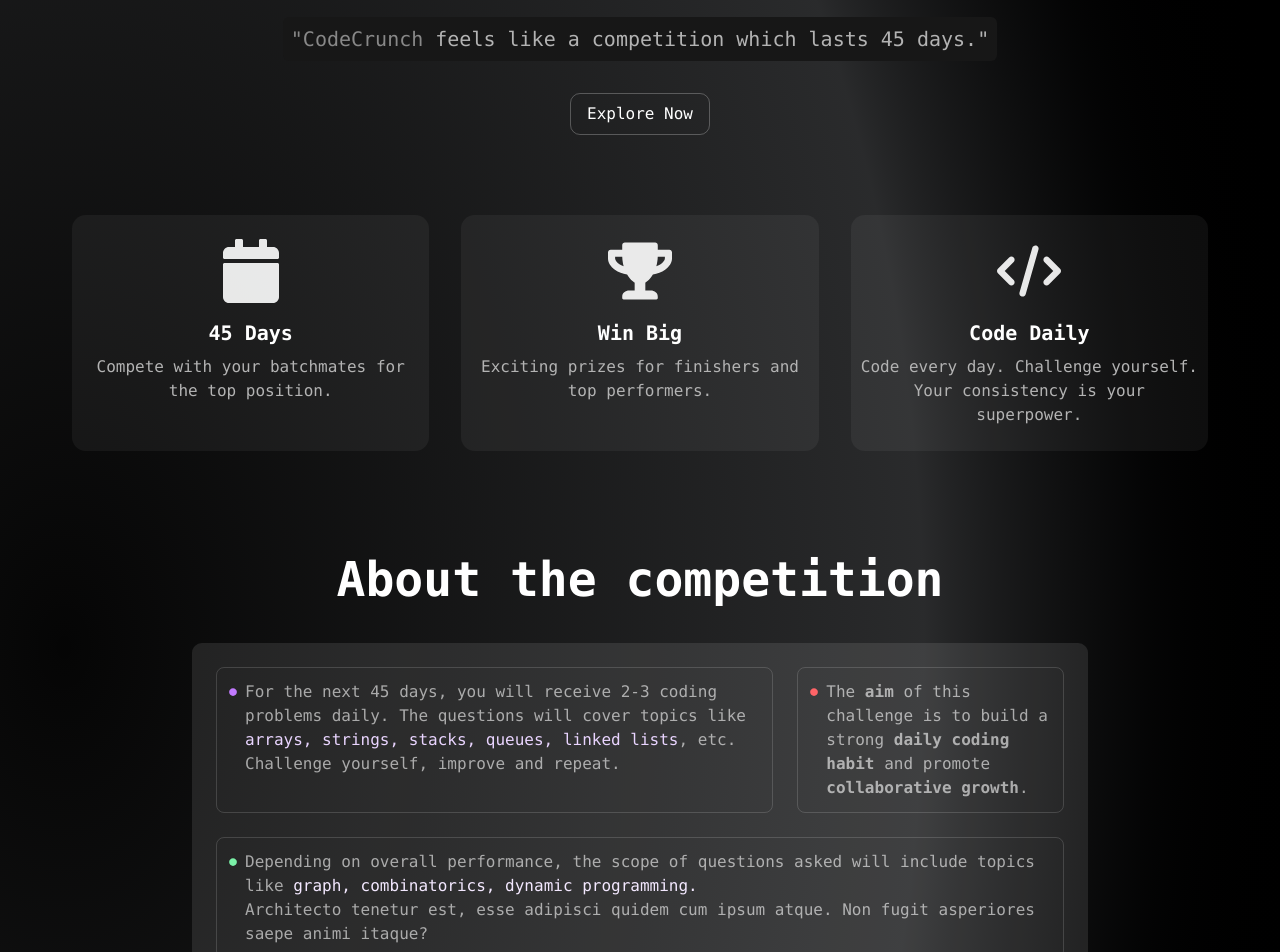
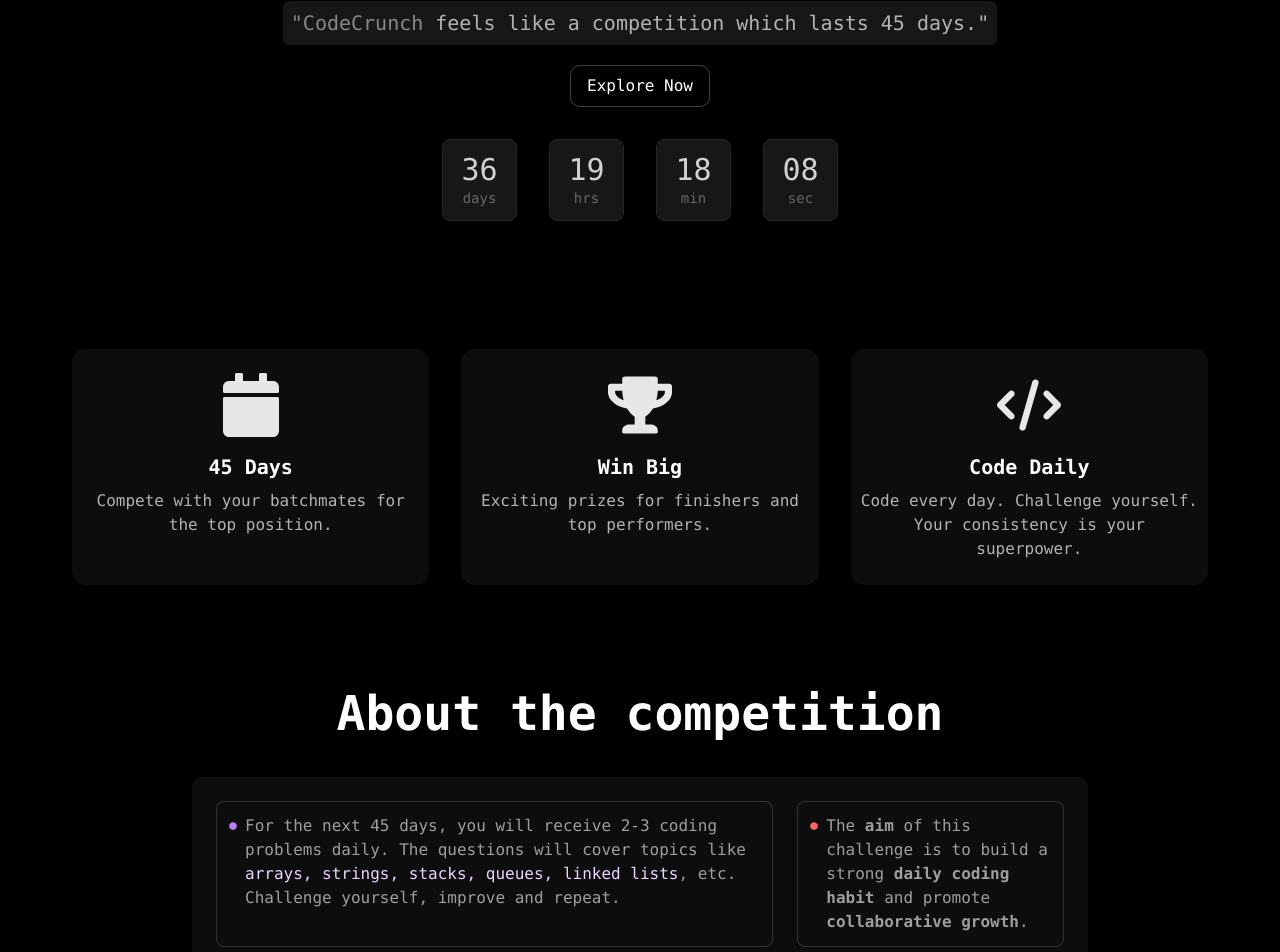
Before and after one commit to VinayyOjha/CodeCrunch, a React (Vite) app in the folder client/: page / in a window 1280 px wide. Shown: the part 369-1321 px from the top of the page. Built offline with nearby package versions, Linux system fonts and the light colour scheme.

Commit message:
added timer

```diff
--- a/client/src/Pages/landing/Hero.tsx
+++ b/client/src/Pages/landing/Hero.tsx
@@ -1,6 +1,6 @@
 import { FaCalendar, FaTrophy } from "react-icons/fa";
 import { FaCode } from "react-icons/fa6";
-import { easeInOut, motion } from "motion/react";
+import { easeInOut, hover, motion } from "motion/react";
 import { FaUserGroup } from "react-icons/fa6";
 import { IoCheckmarkDoneOutline } from "react-icons/io5";
 import { useNavigate } from "react-router-dom";
@@ -8,19 +8,21 @@ import { useState } from "react";
 import { FaCircle } from "react-icons/fa";
 import AnimatedSection from "../../components/animations/ComponentAnimation";
 import BlurText from "../../blocks/TextAnimations/BlurText/BlurText";
+import TimerHero from "@/components/utilities/TimerHero";
 
 const Hero = () => {
   const navigate = useNavigate();
+  const targetDate = new Date("2025-07-16T00:00:00");
   const [hoveredIndex, setHoveredIndex] = useState<number | null>(null);
   return (
-    <section className="p-3 mt-6">
-      <div className="mb-10 container max-w-6xl mx-auto">
+    <section className="p-3 mt-2">
+      <div className="mb-12 container max-w-6xl mx-auto">
         {/* Headings and catchy title */}
         <div className="p-2 flex flex-col justify-center items-center  ">
           <motion.p
             className="p-2 hidden md:block font-mono text-md text-center text-white/60"
-            initial={{ opacity: 0, x: 20 }}
-            animate={{ opacity: 1, x: 0 }}
+            initial={{ opacity: 0 }}
+            animate={{ opacity: 1 }}
             transition={{ ease: "easeInOut", duration: 1, delay: 0.2 }}
           >
             What you fear is often just a barrier in your mind. Start typing.
@@ -54,7 +56,7 @@ const Hero = () => {
             </motion.span>
           </motion.span>
 
-          <div className="pt-4 mb-6">
+          <div className="pt-4 mb-3">
             <div className="p-2 rounded-sm sm:bg-[#171717] font-mono text-md sm:text-xl text-center text-[#B3B3B3] ">
               <span className="text-neutral-300/60">"CodeCrunch</span> feels
               like a competition which lasts 45 days."
@@ -63,15 +65,19 @@ const Hero = () => {
         </div>
 
         {/* Explore Now Button */}
-        <div onClick={() => navigate("/login")} className="flex justify-center">
+        <div onClick={() => navigate("/login")} className="text-center">
           <motion.button
-            className="p-2 px-4 text-center rounded-lg cursor-pointer font-mono border border-white/25 hover:bg-[#333333]/70 hover:text-white/80  text-white"
+            className="p-2 px-4 text-center rounded-lg cursor-pointer font-mono
+            border border-white/25 hover:bg-[#333333]/70 hover:text-white/80  text-white"
             whileHover={{ scale: 1.04 }}
             whileTap={{ scale: 0.97 }}
           >
             Explore Now
           </motion.button>
         </div>
+
+        {/* Timer */}
+        <TimerHero targetDate={targetDate} />
 
         {/* Details about Code Crunch */}
         <AnimatedSection>
@@ -128,26 +134,38 @@ const Hero = () => {
         </AnimatedSection>
 
         {/* About the competion*/}
-        <AnimatedSection>
-          <div className="mb-20 mt-20">
+
+        <div className="mb-20 mt-20">
+          <AnimatedSection>
             <p className="mb-10 text-center text-4xl lg:text-5xl text-white font-bold font-mono">
               About the competition
             </p>
-
-            <div className="grid grid-cols-1 sm:grid-cols-6 gap-6 p-6 max-w-4xl mx-auto font-mono rounded-lg bg-white/10">
+          </AnimatedSection>
+          <AnimatedSection>
+            <div className="grid grid-cols-1 sm:grid-cols-6 gap-6 p-6 max-w-4xl mx-auto font-mono rounded-lg bg-white/5">
               {/* Card 1 */}
               <motion.div
                 onHoverStart={() => setHoveredIndex(0)}
                 onHoverEnd={() => setHoveredIndex(null)}
+                initial={{ opacity: 0 }}
                 animate={{
+                  opacity: 1,
                   scale: hoveredIndex === 0 ? 1.02 : 1,
                   filter:
                     hoveredIndex !== null && hoveredIndex !== 0
                       ? "blur(2px)"
                       : "none",
+                  backgroundColor:
+                    hoveredIndex === 0
+                      ? "rgba(255,255,255,0.05)"
+                      : "rgba(23,23,23,0.05)",
+                  borderColor:
+                    hoveredIndex === 0
+                      ? "rgb(192,132,252)" // purple-400: rgb(192,132,252)
+                      : "rgba(255,255,255,0.15)", // white/15: rgba(255,255,255,0.15)
                 }}
                 transition={{ delay: 0.2, ease: easeInOut }}
-                className="p-3 sm:col-span-4 flex items-start justify-center rounded-md border border-white/15 hover:shadow-sm shadow-violet-400"
+                className="p-3 sm:col-span-4 flex items-start justify-center rounded-md border border-white/15"
               >
                 <div className="flex justify-start items-start">
                   <FaCircle
@@ -171,16 +189,26 @@ const Hero = () => {
               <motion.div
                 onHoverStart={() => setHoveredIndex(1)}
                 onHoverEnd={() => setHoveredIndex(null)}
+                initial={{ opacity: 0 }}
                 animate={{
+                  opacity: 1,
                   scale: hoveredIndex === 1 ? 1.04 : 1,
                   filter:
                     hoveredIndex !== null && hoveredIndex !== 1
                       ? "blur(2px)"
                       : "none",
+                  backgroundColor:
+                    hoveredIndex === 1
+                      ? "rgba(255,255,255,0.05)"
+                      : "rgba(23,23,23,0.05)",
+                  borderColor:
+                    hoveredIndex === 1
+                      ? "rgb(248,113,113)" // red-400: rgb(192,132,252)
+                      : "rgba(255,255,255,0.15)", // white/15: rgba(255,255,255,0.15)
                 }}
                 transition={{ delay: 0.2, ease: easeInOut }}
                 className="p-3 sm:col-span-2 rounded-md border
-                 border-white/15 hover:shadow-sm shadow-red-400"
+                 border-white/15 "
               >
                 <div className="flex">
                   <FaCircle
@@ -200,15 +228,25 @@ const Hero = () => {
               <motion.div
                 onHoverStart={() => setHoveredIndex(2)}
                 onHoverEnd={() => setHoveredIndex(null)}
+                initial={{ opacity: 0 }}
                 animate={{
+                  opacity: 1,
                   scale: hoveredIndex === 2 ? 1.02 : 1,
                   filter:
                     hoveredIndex !== null && hoveredIndex !== 2
                       ? "blur(2px)"
                       : "none",
+                  backgroundColor:
+                    hoveredIndex === 2
+                      ? "rgba(255,255,255,0.05)"
+                      : "rgba(23,23,23,0.05)",
+                  borderColor:
+                    hoveredIndex === 2
+                      ? "rgb(187,247,208)" // green-200: rgb(187,247,208)
+                      : "rgba(255,255,255,0.15)", // white/15: rgba(255,255,255,0.15)
                 }}
                 transition={{ delay: 0.2, ease: easeInOut }}
-                className="p-3 sm:col-span-6 items-start justify-center rounded-md border border-white/15 hover:shadow-sm shadow-green-200"
+                className="p-3 sm:col-span-6 items-start justify-center rounded-md border border-white/15"
               >
                 <div className="flex">
                   <FaCircle
@@ -230,8 +268,8 @@ const Hero = () => {
                 </div>
               </motion.div>
             </div>
-          </div>
-        </AnimatedSection>
+          </AnimatedSection>
+        </div>
 
         {/* Finalists and Top Finsihers */}
         <AnimatedSection>
@@ -269,42 +307,44 @@ const Hero = () => {
                 <div className="flex gap-3 items-start ">
                   <IoCheckmarkDoneOutline className=" shrink-0 h-6 w-6 text-purple-400" />
                   <p className="text-white/60">
-                    <p className="text-white/40">Daily Problems:</p> Solve 2-3 coding problems daily for 45 days.
+                    <p className="text-white/40">Daily Problems:</p> Solve 2-3
+                    coding problems daily for 45 days.
                   </p>
                 </div>
 
                 <div className="flex gap-3 items-start ">
                   <IoCheckmarkDoneOutline className=" shrink-0 h-6 w-6 text-yellow-400" />
                   <p className="text-white/60">
-                    <p className="text-white/40">No AI assistance:</p> Solutions must be your own, without the use of large language models (LLMs) or any other AI coding tools.
+                    <p className="text-white/40">No AI assistance:</p> Solutions
+                    must be your own, without the use of large language models
+                    (LLMs) or any other AI coding tools.
                   </p>
                 </div>
-
 
                 <div className="flex gap-3 items-start ">
                   <IoCheckmarkDoneOutline className=" shrink-0 h-6 w-6 text-green-400" />
                   <p className="text-white/60">
-                    <p className="text-white/40">Honesty is Key:</p>  Be honest with yourself, and put in your best effort. No cheating!
+                    <p className="text-white/40">Honesty is Key:</p> Be honest
+                    with yourself, and put in your best effort. No cheating!
                   </p>
                 </div>
 
                 <div className="flex gap-3 items-start ">
                   <IoCheckmarkDoneOutline className=" shrink-0 h-6 w-6 text-red-400" />
                   <p className="text-white/60">
-                    <p className="text-white/40">Problem Submission:</p>  Submit your solutions within the given timeframe (likely daily).
-
+                    <p className="text-white/40">Problem Submission:</p> Submit
+                    your solutions within the given timeframe (likely daily).
                   </p>
                 </div>
 
                 <div className="flex gap-3 items-start ">
                   <IoCheckmarkDoneOutline className=" shrink-0 h-6 w-6 text-green-400" />
                   <p className="text-white/60">
-                    <p className="text-white/40">Collaborative Learning:</p>  Feel free to discuss problems with fellow participants, but ensure your submissions are your own work.
-
+                    <p className="text-white/40">Collaborative Learning:</p>{" "}
+                    Feel free to discuss problems with fellow participants, but
+                    ensure your submissions are your own work.
                   </p>
                 </div>
-
-
               </div>
             </div>
           </div>
--- a/client/src/Pages/landing/Landing.tsx
+++ b/client/src/Pages/landing/Landing.tsx
@@ -3,7 +3,7 @@ import Navbar from "./Navbar";
 
 const Landing = () => {
   return (
-    <div className="flex flex-col bg-black bg-radial-[at_5%_35%] from-white/2 via-gray-300/20  to-black to-75%">
+    <div className="flex flex-col bg-black ">
       <Navbar />
       <Hero />
     </div>
@@ -11,3 +11,5 @@ const Landing = () => {
 };
 
 export default Landing;
+
+// Background Gradient: bg-radial-[at_5%_35%] from-white/2 via-gray-600/20  to-black to-75%
--- /dev/null
+++ b/client/src/components/utilities/TimerHero.tsx
@@ -0,0 +1,121 @@
+// import React from 'react'
+
+// const Timer = () => {
+//   return (
+//     <div>
+
+//     </div>
+//   )
+// }
+
+// export default Timer
+
+import React, { useState, useEffect } from 'react';
+
+interface TimeLeft {
+  days: number;
+  hours: number;
+  minutes: number;
+  seconds: number;
+}
+
+interface TimerHeroProps {
+  targetDate: Date;
+  onComplete?: () => void;
+}
+
+const TimerHero: React.FC<TimerHeroProps> = ({ targetDate, onComplete }) => {
+  const [timeLeft, setTimeLeft] = useState<TimeLeft>({
+    days: 0,
+    hours: 0,
+    minutes: 0,
+    seconds: 0
+  });
+
+  const [isActive, setIsActive] = useState<boolean>(true);
+
+  const calculateTimeLeft = (): TimeLeft => {
+    const now = new Date().getTime();
+    const target = targetDate.getTime( );
+    const difference = target - now;
+
+    if (difference > 0) {
+      return {
+        days: Math.floor(difference / (1000 * 60 * 60 * 24)),
+        hours: Math.floor((difference % (1000 * 60 * 60 * 24)) / (1000 * 60 * 60)),
+        minutes: Math.floor((difference % (1000 * 60 * 60)) / (1000 * 60)),
+        seconds: Math.floor((difference % (1000 * 60)) / 1000)
+      };
+    }
+
+    return { days: 0, hours: 0, minutes: 0, seconds: 0 };
+  };
+
+  useEffect(() => {
+    const timer = setInterval(() => {
+      const newTimeLeft = calculateTimeLeft();
+      setTimeLeft(newTimeLeft);
+
+      // Check if countdown is complete
+      if (newTimeLeft.days === 0 &&
+          newTimeLeft.hours === 0 &&
+          newTimeLeft.minutes === 0 &&
+          newTimeLeft.seconds === 0) {
+        setIsActive(false);
+        if (onComplete) {
+          onComplete();
+        }
+      }
+    }, 1000);
+
+    // Initial calculation
+    setTimeLeft(calculateTimeLeft());
+
+    return () => clearInterval(timer);
+  }, [targetDate, onComplete]);
+
+  const formatNumber = (num: number): string => {
+    return num.toString().padStart(2, '0');
+  };
+
+  return (
+    <div className="mt-8 mb-12 timer-hero flex flex-col items-center gap-4 text-white/80 animate-in fade-in duration-500">
+      <div className="timer-container flex gap-5 sm:gap-8 font-mono">
+      <div className="time-block text-center bg-[#171717] border border-neutral-800 rounded-md p-3 min-w-[60px] sm:min-w-[75px] shadow-lg">
+        <div className="time-number text-2xl sm:text-3xl">{formatNumber(timeLeft.days)}</div>
+        <div className="time-label text-sm text-white/35">days</div>
+      </div>
+
+      <div className="time-block text-center bg-[#171717] border border-neutral-800 rounded-md p-3 min-w-[60px] sm:min-w-[75px] shadow-lg">
+        <div className="time-number text-2xl sm:text-3xl">{formatNumber(timeLeft.hours)}</div>
+        <div className="time-labe text-sm text-white/35">hrs</div>
+      </div>
+
+      <div className="time-block text-center bg-[#171717] border border-neutral-800 rounded-md p-3 min-w-[60px] sm:min-w-[75px] shadow-lg">
+        <div className="time-number text-2xl sm:text-3xl">{formatNumber(timeLeft.minutes)}</div>
+        <div className="time-labe text-sm text-white/35">min</div>
+      </div>
+
+      <div className="time-block text-center bg-[#171717] border border-neutral-800 rounded-md p-3 min-w-[60px] sm:min-w-[75px] shadow-lg">
+        <div className="time-number text-2xl sm:text-3xl">{formatNumber(timeLeft.seconds)}</div>
+        <div className="time-labe text-sm text-white/35">sec</div>
+      </div>
+      </div>
+
+      {!isActive && (
+      <div className="timer-complete">
+        Time's up!
+      </div>
+      )}
+    </div>
+  );
+};
+
+export default TimerHero;
+
+// Usage example:
+// const targetDate = new Date('2024-12-31T23:59:59');
+// <TimerHero
+//   targetDate={targetDate}
+//   onComplete={() => console.log('Timer completed!')}
+// />
```
